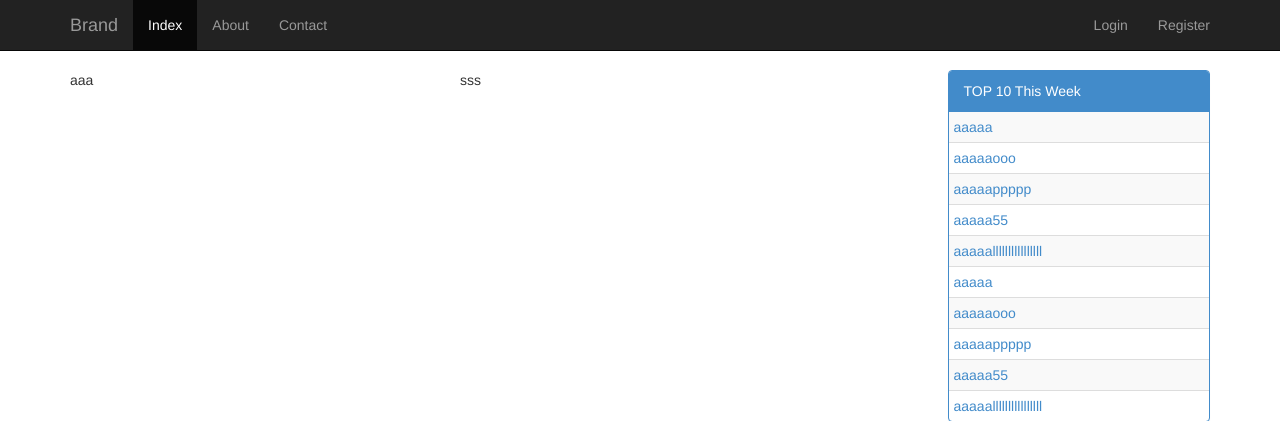
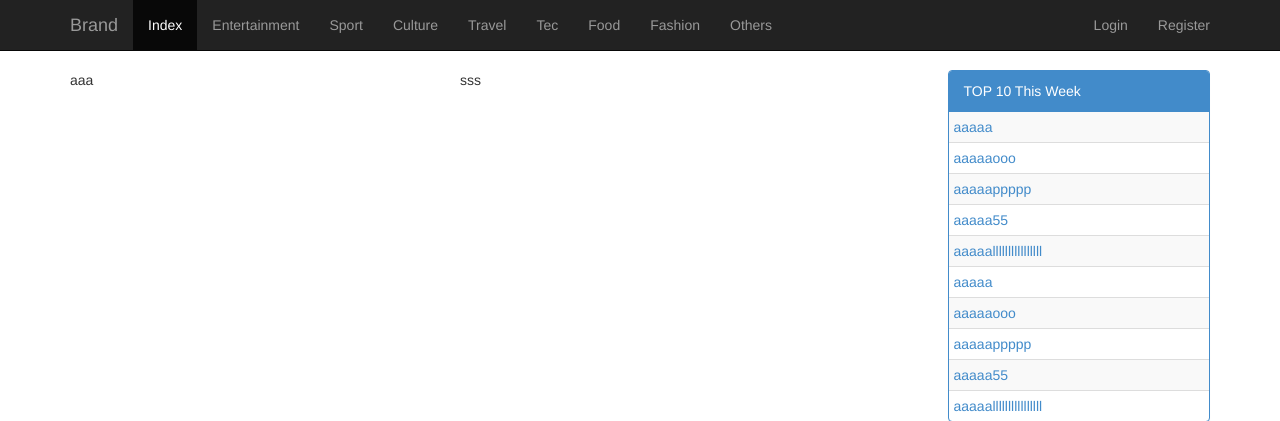
Before and after one commit to kendazheng/pdb, a Django app: page / in a window 1280 px wide. Shown: the top 421 px of the page. Run offline with Django 3.2, Linux system fonts and the light colour scheme; some libraries are stand-ins or nearby versions.

Commit message:
modify index

```diff
--- a/pdbweb/pdbweb/templates/index/index.html
+++ b/pdbweb/pdbweb/templates/index/index.html
@@ -24,8 +24,14 @@
       <div class="collapse navbar-collapse">
         <ul class="nav navbar-nav">
           <li class="active"><a href="#">Index</a></li>
-          <li><a href="#about">About</a></li>
-          <li><a href="#contact">Contact</a></li>
+          <li><a href="#about">Entertainment</a></li>
+          <li><a href="#contact">Sport</a></li>
+          <li><a href="#contact">Culture</a></li>
+          <li><a href="#contact">Travel</a></li>
+          <li><a href="#contact">Tec</a></li>
+          <li><a href="#contact">Food</a></li>
+          <li><a href="#contact">Fashion</a></li>
+          <li><a href="#contact">Others</a></li>
         </ul>
         <ul class="nav navbar-nav navbar-right">
           <li><a href="">Login</a></li>
@@ -41,7 +47,7 @@
       <div class="col-md-3" role="navigation">
         <div class="panel panel-primary">
           <div class="panel-heading">TOP 10 This Week</div>
-          <table class="table table-condensed table-striped">
+          <table class="table table-condensed table-striped table-hover">
             <tr><td><a>aaaaa</a></td></tr>
             <tr><td><a>aaaaaooo</a></td></tr>
             <tr><td><a>aaaaappppp</a></td></tr>
```
